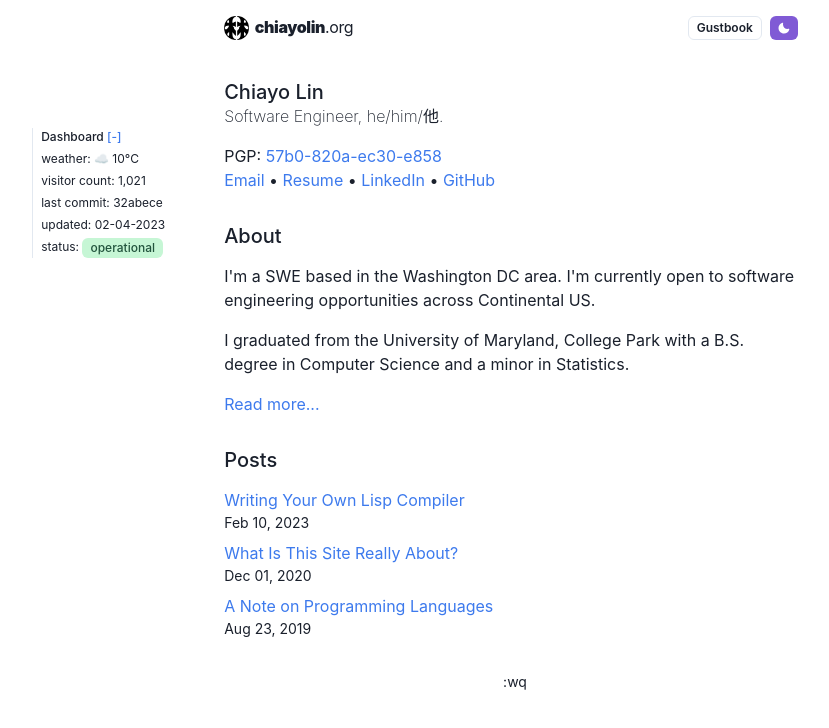
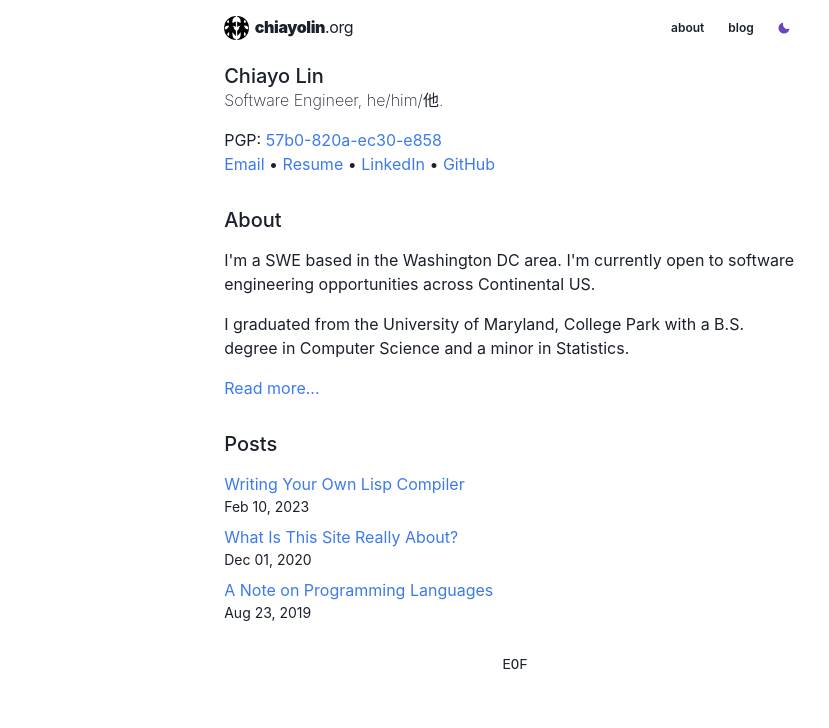
Before and after one commit to chiayolin/chiayolin.org, a Next.js app: page / in a window 1280 px wide. Shown: the top 728 px of the page, without its empty margins (129-958 px from the left). Built offline with nearby package versions, Linux system fonts and the light colour scheme.

Commit message:
layout redesign and refactor

```diff
--- a/src/components/footer.tsx
+++ b/src/components/footer.tsx
@@ -2,9 +2,11 @@ import { FC } from "react";
 import { Center, Text } from "@chakra-ui/react";
 
 const Footer: FC = () => (
-  <Center mt='8' mb='8'>
-    <Text fontSize='sm' ml='2'>:wq</Text>
-  </Center>
+  <>
+    <Center mt='8' mb='8'>
+      <Text fontFamily='monospace' fontSize='sm' ml='2'>EOF</Text>
+    </Center>
+  </>
 );
 
 export default Footer;
--- a/src/components/layout.tsx
+++ b/src/components/layout.tsx
@@ -1,8 +1,11 @@
 import { FC, PropsWithChildren } from 'react';
+
 import { Box, Container, } from '@chakra-ui/react';
-import Dashboard from './dashboard';
-import Navbar from './navbar';
-import Footer from './footer';
+import Dashboard from '@/components/dashboard';
+import Navbar from '@/components/navbar';
+import Footer from '@/components/footer';
+import Head from 'next/head';
+import { Hr } from './prose';
 
 //interface Props {
 //  // children prop has to be explicitly typed, since implicit children has been
@@ -17,16 +20,23 @@ import Footer from './footer';
 
 const Layout: FC<PropsWithChildren> = ({ children }) => {
   return (
-    <Box pt='20'>
+    <>
+      <Head>
+        <title>chiayolin.org</title>
+        <meta name="viewport" content="width=device-width, initial-scale=1" />
+        <meta name="description" content="Chiayo's homepage on the web" />
+        <link rel="icon" href="/favicon.ico" />
+      </Head>
+      <Box pt='16'>
         <Navbar />
         <Box>
           <Container>
-          <Dashboard />
             {children}
           </Container>
         </Box>
         <Footer />
       </Box>
+    </>
   );
 };
 
--- a/src/components/navbar.tsx
+++ b/src/components/navbar.tsx
@@ -1,4 +1,4 @@
-import { FC } from 'react';
+import { useRouter } from 'next/router';
 
 import { MoonIcon, SunIcon } from '@chakra-ui/icons';
 import {
@@ -14,22 +14,31 @@ import {
   ButtonGroup,
 } from "@chakra-ui/react";
 
-const Navbar: FC = () => {
+
+export default function Navbar() {
   const { colorMode, toggleColorMode } = useColorMode();
+  const router = useRouter();
 
   return (
     <Flex
       w='100%'
       top='0'
       position='fixed'
-      css={{ backdropFilter: 'blur(10px)' }}
-      bg={useColorModeValue('#ffffff40', '#20202380')}
+      css={{ backdropFilter: 'blur(20px)' }}
+      bg={useColorModeValue('#ffffff80', '#20202380')}
       zIndex={200}
+
     >
     <Container
       p='4'
       display='flex'
       alignItems='center'
+    >
+      <Flex
+        overflow='clip'
+        cursor='pointer'
+        alignItems='center'
+        onClick={() => router.push('/')}
       >
         <Image
           filter={colorMode === 'light' ? '' : 'invert(1)'}
@@ -45,16 +54,24 @@ const Navbar: FC = () => {
         >
           chiayolin<Box as='span' fontWeight='normal'>.org</Box>
         </Heading>
+      </Flex>
       <Spacer />
       <ButtonGroup>
         <Button
           size='xs'
-          variant='outline'
+          variant='ghost'
         >
-          Gustbook
+          about
         </Button>
         <Button
           size='xs'
+          variant='ghost'
+        >
+          blog
+        </Button>
+        <Button
+          size='xs'
+          variant='ghost'
           colorScheme={colorMode === 'light' ? 'purple' : 'orange'}
           onClick={toggleColorMode}
         >
@@ -65,5 +82,3 @@ const Navbar: FC = () => {
     </Flex>
   );
 };
-
-export default Navbar;
--- /dev/null
+++ b/src/components/prose.tsx
@@ -0,0 +1,54 @@
+import { ReactNode } from 'react';
+
+import {
+  chakra,
+  ChakraProps,
+  Text,
+  Code,
+  Divider,
+} from '@chakra-ui/react';
+
+
+interface ProseProps extends ChakraProps {
+  children?: ReactNode;
+}
+
+export const proseSpacing = '5'
+
+export function Blockquote(props: ChakraProps) {
+  return (
+    <chakra.blockquote
+      pl='2'
+      mb={proseSpacing}
+      borderLeftWidth='thick'
+      {...props}
+    />
+  );
+}
+
+export function Codeblock(props: ChakraProps) {
+  return (
+    <Code
+      color='#abb2bf'
+      borderRadius='md'
+      backgroundColor='#282c34'
+      {...props}
+    />
+  );
+}
+
+export function Hr(props: ChakraProps) {
+  return (
+    <Divider mt={proseSpacing} mb={proseSpacing} {...props} />
+  );
+}
+
+export function Paragraph(props: ProseProps) {
+  return (
+    <Text
+      mb={proseSpacing}
+      lineHeight='7'
+      {...props}
+    />
+  );
+}
```
Also changed, not shown: src/components/mdx-components.tsx (added, +45 -0 lines). Lines whose indentation alone changed are shown as unchanged.
